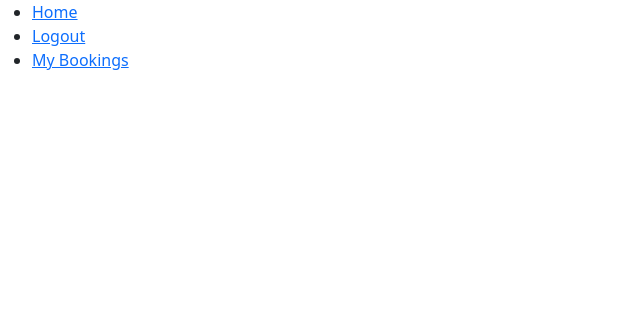
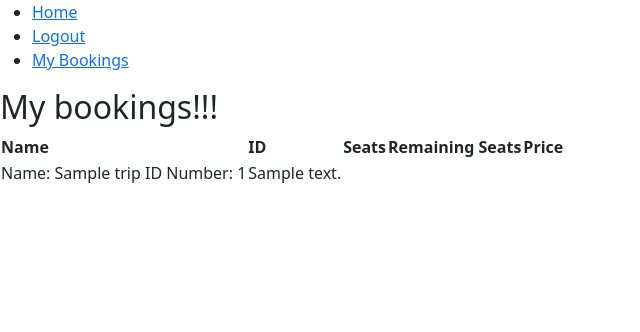
Before and after one commit to RichBurman/Project_4, a Django app: page /mybookings.html in a window 1280 px wide. Shown: the top 332 px of the page, without its empty margins (0-640 px from the left). Run offline with Django 3.2, Linux system fonts and the light colour scheme; a user stored in the database is signed in; tables that the repository leaves empty hold one stand-in row (values such as "Sample post").

Commit message:
Add BookingList View and link to mybookings.html

```diff
--- a/Football_travel/admin.py
+++ b/Football_travel/admin.py
@@ -10,7 +10,6 @@ class TripAdmin(admin.ModelAdmin):
     search_fields = ('trip_name',)
 
 
-
 @admin.register(Booking)
 class BookingAdmin(admin.ModelAdmin):
     list_display = ('user', 'trip_booked')
--- a/Football_travel/views.py
+++ b/Football_travel/views.py
@@ -15,4 +15,6 @@ class BookingList(generic.ListView):
     model = Booking
 
     def get_user_bookings(self, **kwargs):
-        return get_user_bookings(Booking=self.request.user.booking_set.all(), **kwargs)
+        context = super().get_user_bookings(**kwargs)
+        context['Booking'] = self.request.user.booking_set.all()
+        return context
--- a/templates/mybookings.html
+++ b/templates/mybookings.html
@@ -1,4 +1,31 @@
 <!-- This is where a user can view, edit and delete their bookings -->
-{% extends "base.html" %} {% block content %} {% endblock %}
+{% extends "base.html" %} {% block content %}
 
 <h2>My bookings!!!</h2>
+
+<table>
+  <thread>
+    <tr>
+      <th>Name</th>
+      <th>ID</th>
+      <th>Seats</th>
+      <th>Remaining Seats</th>
+      <th>Price</th>
+    </tr>
+
+    <tr></tr>
+  </thread>
+  <tbody>
+    {% for booking in user.booking_set.all %}
+    <tr>
+      <td>{{ booking.trip_booked }}</td>
+      <td>{{ booking.comment }}</td>
+      <td></td>
+      <td></td>
+      <td></td>
+    </tr>
+    {% endfor %}
+  </tbody>
+</table>
+
+{% endblock %}
```
